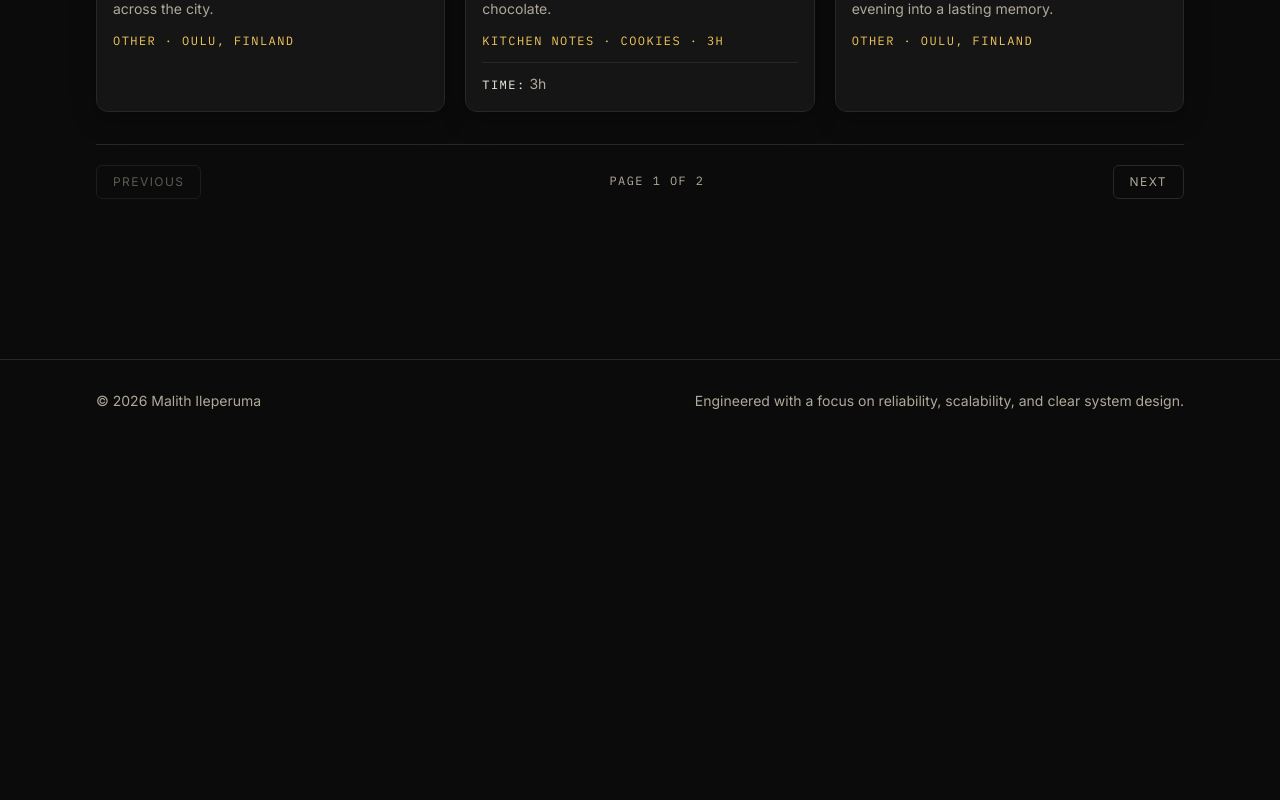
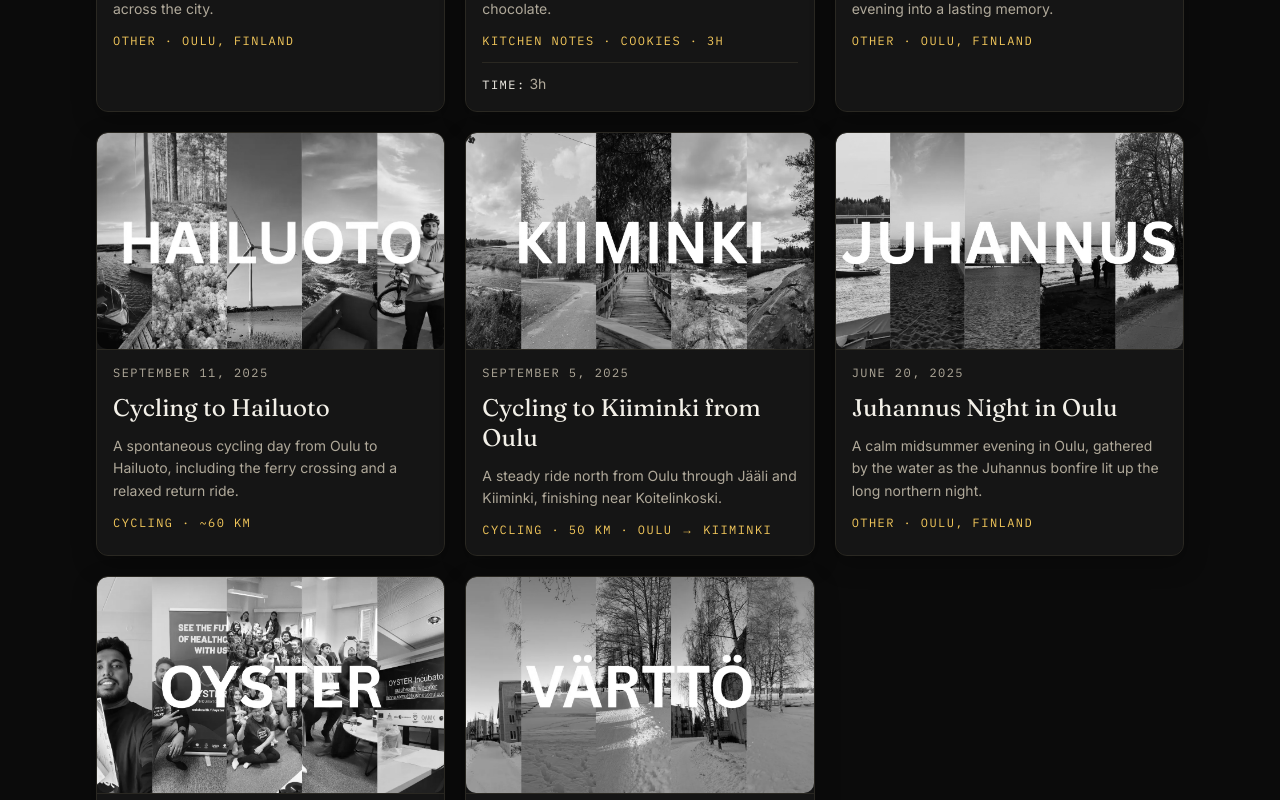
Before and after one commit to Malith97/portfolio, a Next.js app: page /beyond-work in a window 1280 px wide. Shown: the part 1320-2120 px from the top of the page. Before the commit the page ends 1764 px from the top, so only its background shows below. Built offline with nearby package versions, Linux system fonts and the light colour scheme; no server answers.

Commit message:
deployment fixes

```diff
--- a/next.config.mjs
+++ b/next.config.mjs
@@ -2,7 +2,9 @@ const nextConfig = {
   reactStrictMode: true,
   poweredByHeader: false,
   compress: true,
+  output: "export",
   images: {
+    unoptimized: true,
     formats: ["image/avif", "image/webp"],
     minimumCacheTTL: 60 * 60 * 24 * 7,
     remotePatterns: [
@@ -16,77 +18,6 @@ const nextConfig = {
       },
     ],
   },
-  async headers() {
-    return [
-      {
-        source: "/(.*)",
-        headers: [
-          {
-            key: "Strict-Transport-Security",
-            value: "max-age=31536000; includeSubDomains; preload",
-          },
-          { key: "X-Frame-Options", value: "DENY" },
-          { key: "X-Content-Type-Options", value: "nosniff" },
-          { key: "X-Permitted-Cross-Domain-Policies", value: "none" },
-          { key: "X-DNS-Prefetch-Control", value: "off" },
-          { key: "Origin-Agent-Cluster", value: "?1" },
-          { key: "Referrer-Policy", value: "strict-origin-when-cross-origin" },
-          {
-            key: "Permissions-Policy",
-            value:
-              "camera=(), microphone=(), geolocation=(), payment=(), usb=()",
-          },
-          { key: "Cross-Origin-Opener-Policy", value: "same-origin" },
-          { key: "Cross-Origin-Resource-Policy", value: "same-site" },
-        ],
-      },
-      {
-        source: "/media/:path*",
-        headers: [
-          {
-            key: "Cache-Control",
-            value: "public, max-age=604800, stale-while-revalidate=86400",
-          },
-        ],
-      },
-      {
-        source: "/logos/:path*",
-        headers: [
-          {
-            key: "Cache-Control",
-            value: "public, max-age=604800, stale-while-revalidate=86400",
-          },
-        ],
-      },
-      {
-        source: "/content/:path*",
-        headers: [
-          {
-            key: "Cache-Control",
-            value: "public, max-age=604800, stale-while-revalidate=86400",
-          },
-        ],
-      },
-      {
-        source: "/case-studies/:path*",
-        headers: [
-          {
-            key: "Cache-Control",
-            value: "public, max-age=604800, stale-while-revalidate=86400",
-          },
-        ],
-      },
-      {
-        source: "/routes/:path*",
-        headers: [
-          {
-            key: "Cache-Control",
-            value: "public, max-age=3600, stale-while-revalidate=3600",
-          },
-        ],
-      },
-    ];
-  },
 };
 
 export default nextConfig;
--- a/src/app/beyond-work/page.tsx
+++ b/src/app/beyond-work/page.tsx
@@ -18,27 +18,6 @@ const filters = [
 ] as const;
 
 type FilterKey = (typeof filters)[number]["key"];
-
-interface BeyondWorkPageProps {
-  searchParams?: Promise<{
-    category?: string | string[];
-    page?: string | string[];
-  }>;
-}
-
-const POSTS_PER_PAGE = 6;
-
-function normalizeFilter(input?: string | string[]): FilterKey {
-  const value = Array.isArray(input) ? input[0] : input;
-  const normalized = value?.toLowerCase();
-  return filters.some((filter) => filter.key === normalized) ? (normalized as FilterKey) : "all";
-}
-
-function normalizePage(input?: string | string[]): number {
-  const value = Array.isArray(input) ? input[0] : input;
-  const parsed = Number.parseInt(value ?? "1", 10);
-  return Number.isFinite(parsed) && parsed > 0 ? parsed : 1;
-}
 
 function toFilterKey(categoryId?: string, category?: string): Exclude<FilterKey, "all"> {
   const normalizedId = categoryId?.toLowerCase() ?? "";
@@ -95,25 +74,14 @@ export const metadata = createMetadata({
   path: "/beyond-work"
 });
 
-export default async function BeyondWorkPage({ searchParams }: BeyondWorkPageProps) {
-  const resolvedSearchParams = searchParams ? await searchParams : undefined;
+export default async function BeyondWorkPage() {
   const language = await getServerLanguage();
   const t = getDictionary(language);
 
-  const selectedFilter = normalizeFilter(resolvedSearchParams?.category);
-  const requestedPage = normalizePage(resolvedSearchParams?.page);
+  const selectedFilter: FilterKey = "all";
   const posts = await getAllBeyondWorkPosts(language);
-  const isAllView = selectedFilter === "all";
-
-  const filteredPosts =
-    isAllView
-      ? posts
-      : posts.filter((post) => toFilterKey(post.categoryId, post.category) === selectedFilter);
-  const totalPages = isAllView ? Math.max(1, Math.ceil(filteredPosts.length / POSTS_PER_PAGE)) : 1;
-  const currentPage = isAllView ? Math.min(requestedPage, totalPages) : 1;
-  const paginatedPosts = isAllView
-    ? filteredPosts.slice((currentPage - 1) * POSTS_PER_PAGE, currentPage * POSTS_PER_PAGE)
-    : filteredPosts;
+  const filteredPosts = posts;
+  const paginatedPosts = filteredPosts;
   const hasFilteredPosts = filteredPosts.length > 0;
 
   return (
@@ -127,22 +95,17 @@ export default async function BeyondWorkPage({ searchParams }: BeyondWorkPagePro
       <nav aria-label={t.beyondWorkPage.categoriesAriaLabel} className="-mt-4 border-b border-border pb-5">
         <ul className="flex flex-wrap gap-2">
           {filters.map((filter) => {
-            const href = filter.key === "all" ? "/beyond-work" : `/beyond-work?category=${filter.key}`;
             const isActive = selectedFilter === filter.key;
 
             return (
               <li key={filter.key}>
-                <Link
-                  href={href}
-                  className={`inline-flex rounded-md border px-3 py-1.5 text-xs uppercase tracking-label transition-colors ${
-                    isActive
-                      ? "border-accent text-accent"
-                      : "border-border text-muted hover:border-accent hover:text-accent"
+                <span
+                  className={`inline-flex rounded-md border px-3 py-1.5 text-xs uppercase tracking-label ${
+                    isActive ? "border-accent text-accent" : "border-border text-muted"
                   }`}
-                  aria-current={isActive ? "page" : undefined}
                 >
                   {t.beyondWorkPage.filters[filter.key]}
-                </Link>
+                </span>
               </li>
             );
           })}
@@ -203,42 +166,6 @@ export default async function BeyondWorkPage({ searchParams }: BeyondWorkPagePro
             ))}
           </div>
 
-          {isAllView && totalPages > 1 ? (
-            <nav
-              className="flex flex-col items-center justify-center gap-3 border-t border-border pt-5 sm:flex-row sm:justify-between"
-              aria-label={`${t.beyondWorkPage.label} ${t.common.pagination}`}
-            >
-              {currentPage > 1 ? (
-                <Link
-                  href={`/beyond-work?page=${currentPage - 1}#beyond-work-grid`}
-                  className="inline-flex rounded-md border border-border px-4 py-2 text-xs uppercase tracking-label text-muted transition-colors hover:border-accent hover:text-accent"
-                >
-                  {t.common.previous}
-                </Link>
-              ) : (
-                <span className="inline-flex cursor-not-allowed rounded-md border border-border/60 px-4 py-2 text-xs uppercase tracking-label text-muted/50">
-                  {t.common.previous}
-                </span>
-              )}
-
-              <p className="font-mono text-xs uppercase tracking-label text-muted">
-                {t.common.page} {currentPage} {t.common.of} {totalPages}
-              </p>
-
-              {currentPage < totalPages ? (
-                <Link
-                  href={`/beyond-work?page=${currentPage + 1}#beyond-work-grid`}
-                  className="inline-flex rounded-md border border-border px-4 py-2 text-xs uppercase tracking-label text-muted transition-colors hover:border-accent hover:text-accent"
-                >
-                  {t.common.next}
-                </Link>
-              ) : (
-                <span className="inline-flex cursor-not-allowed rounded-md border border-border/60 px-4 py-2 text-xs uppercase tracking-label text-muted/50">
-                  {t.common.next}
-                </span>
-              )}
-            </nav>
-          ) : null}
         </div>
       ) : (
         <section className="surface-card p-6">
--- a/src/app/layout.tsx
+++ b/src/app/layout.tsx
@@ -1,5 +1,4 @@
 import type { Metadata } from "next";
-import { headers } from "next/headers";
 import { Fraunces, IBM_Plex_Mono, Inter } from "next/font/google";
 
 import { SiteFooter } from "@/components/site-footer";
@@ -53,7 +52,6 @@ export default async function RootLayout({
 }: Readonly<{
   children: React.ReactNode;
 }>) {
-  const nonce = (await headers()).get("x-nonce") ?? undefined;
   const language = await getServerLanguage();
   const t = getDictionary(language);
 
@@ -80,7 +78,6 @@ export default async function RootLayout({
           <SiteFooter builtWithText={t.footer.builtWithCare} />
         </div>
         <script
-          nonce={nonce}
           type="application/ld+json"
           dangerouslySetInnerHTML={{
             __html: JSON.stringify(personSchema),
--- a/src/app/robots.ts
+++ b/src/app/robots.ts
@@ -1,6 +1,7 @@
 import type { MetadataRoute } from "next";
 
 const baseUrl = "https://malithileperuma.dev";
+export const dynamic = "force-static";
 
 export default function robots(): MetadataRoute.Robots {
   return {
--- a/src/app/sitemap.ts
+++ b/src/app/sitemap.ts
@@ -1,6 +1,7 @@
 import type { MetadataRoute } from "next";
 
 const baseUrl = "https://malithileperuma.dev";
+export const dynamic = "force-static";
 
 const pages = ["", "/story", "/work-education", "/case-studies", "/beyond-work", "/contact"];
 
--- a/src/lib/i18n-server.ts
+++ b/src/lib/i18n-server.ts
@@ -1,9 +1,5 @@
-import { cookies } from "next/headers";
-
-import { DEFAULT_LANGUAGE, LANGUAGE_COOKIE_KEY, Language, normalizeLanguage } from "@/lib/i18n";
+import { DEFAULT_LANGUAGE, Language } from "@/lib/i18n";
 
 export async function getServerLanguage(): Promise<Language> {
-  const cookieStore = await cookies();
-  const cookieValue = cookieStore.get(LANGUAGE_COOKIE_KEY)?.value;
-  return cookieValue ? normalizeLanguage(cookieValue) : DEFAULT_LANGUAGE;
+  return DEFAULT_LANGUAGE;
 }
```
Also changed, not shown: middleware.ts (deleted, +0 -52 lines), 3 other files (tests, documents, lock files or other folders).
